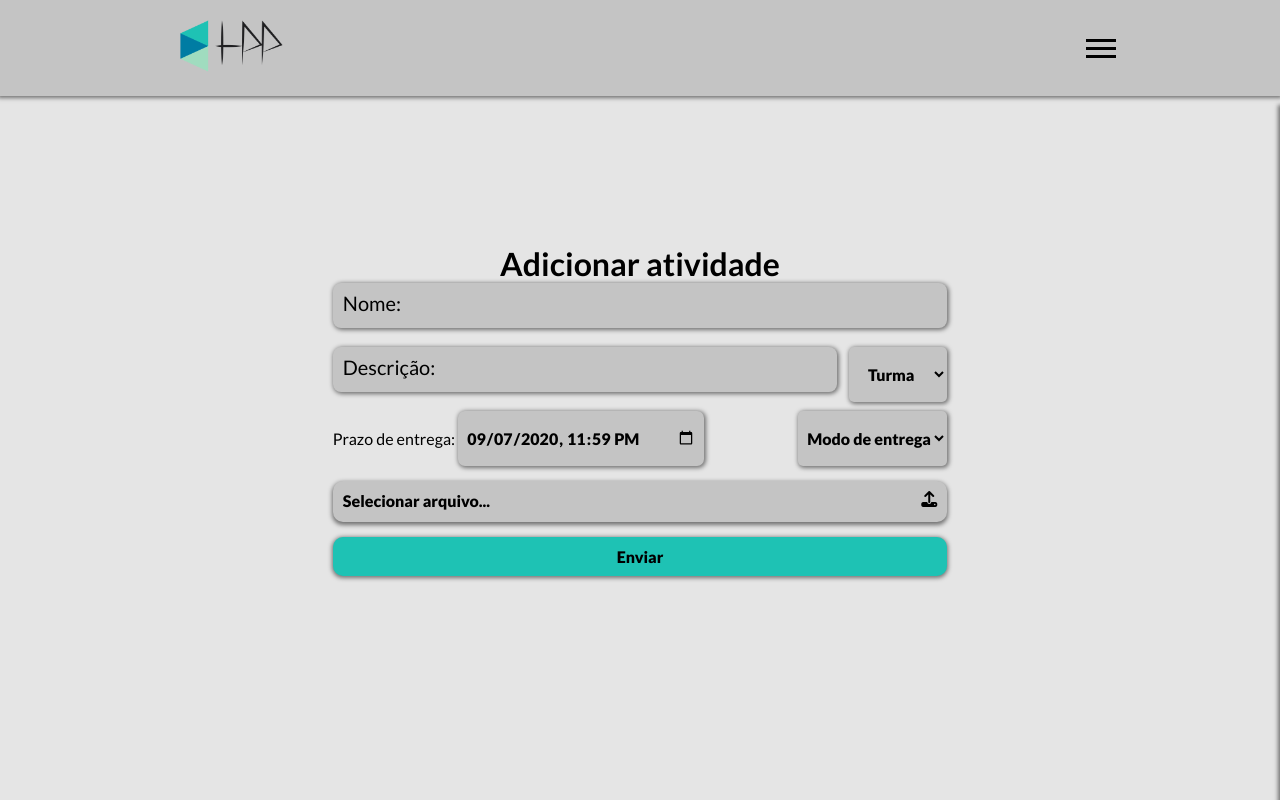
After one commit to devlari/Helpp, a PHP site: page /criarAtiv.php in a window 1280 px wide. The commit adds this page. Run offline with PHP 8.4, Linux system fonts and the light colour scheme; some libraries are stand-ins or nearby versions.

Commit message:
Front-end

```diff
--- /dev/null
+++ b/criarAtiv.php
@@ -0,0 +1,85 @@
+<?php
+date_default_timezone_set('America/Sao_Paulo');
+
+?>
+<!DOCTYPE html>
+<html lang="pt-br">
+
+<head>
+    <meta charset="UTF-8">
+    <meta name="viewport" content="width=device-width, initial-scale=1.0">
+    <link rel="stylesheet" type="text/css" href="css/navbar.css" />
+    <link rel="stylesheet" type="text/css" href="css/style.css">
+    <link
+        href="https://fonts.googleapis.com/css2?family=Lato:ital,wght@0,100;0,300;0,400;0,700;0,900;1,100;1,300;1,400;1,700;1,900&display=swap"
+        rel="stylesheet" />
+    <title>Criando atividade</title>
+    <script src="https://kit.fontawesome.com/43a2aaa0b4.js" crossorigin="anonymous"></script>
+</head>
+
+<body>
+    <nav>
+        <div class="logo">
+            <img src="img/helpp.png" />
+        </div>
+        <ul class="nav-links">
+            <li><a href="#" class="inicio"><i class="fas fa-home"></i><span>Início</span></a></li>
+            <li><a href="#" class="ativid"><i class="fas fa-file-alt"></i><span>Atividades</span></a></li>
+            <li><a href="#" class="config"><i class="fas fa-cog"></i><span>Configurações</span></a></li>
+            <li><a href="#" class="sair"><i class="fas fa-power-off"><span>Sair</span></i></a></li>
+            <li><a href="#" class="dark-mode"><i class="fas fa-adjust"></i></a></li>
+        </ul>
+        <div class="burguer" id="burger">
+            <div class="linha1"></div>
+            <div class="linha2"></div>
+            <div class="linha3"></div>
+        </div>
+    </nav>
+    <div class="wrapper">
+        <div class="formAtividade">
+            <h1 class="tituloForm3">Adicionar atividade</h1>
+            <form class="formAtiv">
+                <div class="name-section">
+                    <input type="text" class="txtNomeAtiv" name="txtNomeAtiv" required>
+                    <label for="txtNomeAtiv" class="label-name"> <span class="content-name">Nome:</span></label>
+                </div><br />
+                <select class="turma">
+                    <option value="0">Turma</option>
+                </select>
+                <div class="desc-section">
+                    <input type="text" class="txtDescAtiv" name="txtDescAtiv" required>
+                    <label for="txtDescAtiv" class="label-name2"><span class="content-name2">Descrição:</span></label>
+                </div><br />
+                <select class="modo-entrega">
+                    <option value="0">Modo de entrega</option>
+                    <option value="1">Online</option>
+                    <option value="2">Presencial</option>
+                </select>
+                <label for="txtprazoEntrega">Prazo de entrega:</label>
+                <input type="datetime-local" value="<?php echo date("Y-m-d\T23:59");?>" />
+                <div class="upload-arquivo">
+                    <label for="upload" class="label" id="label">Selecionar arquivo...</label>
+                    <input type="file" name="upload" id="upload">
+                    <i class="fas fa-upload"></i>
+                </div>
+                <input type="submit" class="btnEnviar" value="Enviar"/>
+            </form>
+            <!--<form class="formAtiv">
+                <label for="txtNomeAtiv" class="label-nome"><span class="content-name">Nome:</span></label>
+                <input type="text" id="txtNomeAtiv" class="txtNomeAtiv" /><br/>
+                <label for="txtDesc"><span class="content-name">Descrição:</span></label>
+                <input type="text" id="txtDescAtiv" class="txtDescAtiv" />
+                <label for="txtprazoEntrega">Prazo de entrega:</label>
+                <input type="datetime-local" value="<?php echo date("Y-m-d\T23:59");?>"/>
+                <select class="modo-entrega">
+                    <option value="0">Modo de entrega</option>
+                    <option value="1">Online</option>
+                    <option value="2">Presencial</option>
+                </select>
+            </form>-->
+        </div>
+    </div>
+    <script src="js/app.js"></script>
+</body>
+
+</html>
--- a/css/style.css
+++ b/css/style.css
@@ -489,11 +489,175 @@ table{
     background-color:black;
 
 }
-@media (min-width:769px)
-{
+.tituloForm3{
+    text-align:center;
+}
+.wrapper{
+    width:100%;
+    padding-top:14vh;
+    height:86vh;
+    display:flex;
+    justify-content:center;
+    align-items:center;
+}
+.formAtividade{
+    display:flex;
+    align-items:center;
+    justify-content:center;
+    flex-direction: column;
+    width:60%;
+    height:100%;
+}
+.formAtiv{
+    width:80%;
+    position:relative;
+}
+.formAtiv input[type="text"]{
+    width:100%;
+    height:100%;
+    padding-top:15px;
+    padding-bottom:10px;
+    border:none;
+    background-color:#c4c4c4;
+    font-family:"Lato", sans-serif;
+    font-size:16px;
+    outline:none;
+    padding-left:10px;
+    border-radius:8px;
+    margin-bottom:5px;
+    -webkit-box-shadow: 1px 1px 4px 1px rgba(0, 0, 0, 0.5);
+    -moz-box-shadow: 1px 1px 4px 1px rgba(0, 0, 0, 0.5);
+    box-shadow: 1px 1px 4px 1px rgba(0, 0, 0, 0.5);
+}
+.name-section{
+    position:relative;
+    width:100%;
+    height:45px;
+}
+.name-section label{
+    position:absolute;
+    bottom:18%;
+    left:0%;
+    width:100%;
+    height:100%;
+    pointer-events: none;
+    font-size:20px;
+    padding-left:10px;
+}
+.content-name{
+    position:absolute;
+    bottom:5px;
+    transition: all 0.3s ease;
+}
+.name-section input:focus + .label-name .content-name, .name-section input:valid + .label-name .content-name{
+    transform:translateY(-100%);
+    font-size:14px;
+    font-weight:900;
+}
+
+.desc-section{
+    position:relative;
+
+    height:45px;
+}
+
+.desc-section label{
+    position:absolute;
+    bottom:18%;
+    left:0%;
+    width:100%;
+    height:100%;
+    pointer-events: none;
+    font-size:20px;
+    padding-left:10px;
+}
+.content-name2{
+    position:absolute;
+    bottom:5px;
+    transition: all 0.3s ease;
+}
+.desc-section input:focus + .label-name2 .content-name2, .desc-section input:valid + .label-name2 .content-name2{
+    transform:translateY(-100%);
+    font-size:14px;
+    font-weight:900;
+}
+.turma{
+
+    height:30%;
+    padding:0px;
+    padding-left:15px;
+    float:right;
+}
+.formAtiv input[type='datetime-local']{
+    outline:none;
+    border:0;
+    padding:8px;
+    background-color:#c4c4c4;
+    border-radius:7px;
+    font-family:"Lato", sans-serif;
+    font-weight:900;
+    font-size:16px;
+    height:30%;
+    -webkit-box-shadow: 1px 1px 4px 1px rgba(0, 0, 0, 0.5);
+    -moz-box-shadow: 1px 1px 4px 1px rgba(0, 0, 0, 0.5);
+    box-shadow: 1px 1px 4px 1px rgba(0, 0, 0, 0.5);
+}
+.modo-entrega{
+    height:30%;
+    padding:0px;
+    padding-left:5px;
+    position:absolute;
+    right:0;
+}
+
+
+
+.upload-arquivo{
+
+    position:relative;
+    background-color:#c4c4c4;
+    width:100%;
+    height:15%;
+    padding:10px;
+    border-radius:10px;
+    font-weight: 900;
+    cursor:pointer;
+    margin-top:15px;
+    -webkit-box-shadow: 0px 1px 4px 1px rgba(0, 0, 0, 0.5);
+    -moz-box-shadow: 0px 1px 4px 1px rgba(0, 0, 0, 0.5);
+    box-shadow: 0px 2px 4px 1px rgba(0, 0, 0, 0.5);
+}
+.formAtiv .btnEnviar{
+    width:100%;
+}
+@media (min-width:1290px){
+    .formAtiv input[type='datetime-local']{
+        width:55%;
+    }
+    .desc-section{
+        width:82%;
+    }
+    .turma{
+        width:16%;
+    }
+}
+@media (max-width:1289px){
+    .formAtiv input[type='datetime-local']{
+        width:40%;
+    }
+    .desc-section{
+        width:82%;
+    }
+    .turma{
+        width:16%;
+    }
+}
+
+@media (min-width:769px){
+
     .tabela-atividades{
-    width:70%;
-}
+        width:70%;
+    }
     .retangulo-ativ{
         display:flex;
         align-items: center;
@@ -580,8 +744,43 @@ table{
     .filtro_disciplina1{
         width:15vw;
     }
+    .turma{
+        height:20%;
+    }
+    .modo-entrega{
+        height: 20%;
+    }
+    .formAtiv input[type='datetime-local']{
+        height:20%;
+    }
 }
 
+@media(max-width:998px){
+    .prazo{
+
+        display:none;
+    }
+    .formAtiv input[type='datetime-local']{
+        width:100%;
+        height:15%;
+    }
+    .modo-entrega{
+        position:relative;
+        width:100%;
+        margin:0;
+        height:15%;
+    }
+    .formAtividade{
+        width:90%;
+    }
+    .desc-section{
+        width:75%;
+    }
+    .turma{
+        height:15%;
+        width:22%;
+    }
+}
 @media (max-width:768px)
 {
     .dados-user{
@@ -709,14 +908,13 @@ table{
         margin-top:15px;
         margin-left:15px;
     }
+    .desc-section{
+        width:65%;
+    }
+    .turma{
+        width:30%;
+    }
 
-}
-
-@media(max-width:998px){
-    .prazo{
-
-        display:none;
-    }
 }
 
 @media(max-width:425px){
@@ -740,6 +938,18 @@ table{
     width:90%;
 }
 
+}
+
+@media (max-width:564px){
+    .turma{
+        float:none;
+        width:100%;
+        margin:0;
+        margin-bottom:15px;
+    }
+    .desc-section{
+        width:100%;
+    }
 }
 
 @media (max-width:375px) and (min-width:320px)
--- a/js/app.js
+++ b/js/app.js
@@ -25,6 +25,7 @@ function modalAtiv(modalID) {
     });
   }
 }
+
 
 function modalAtivAluno(modalID) {
   const modal = document.getElementById(modalID);
```
